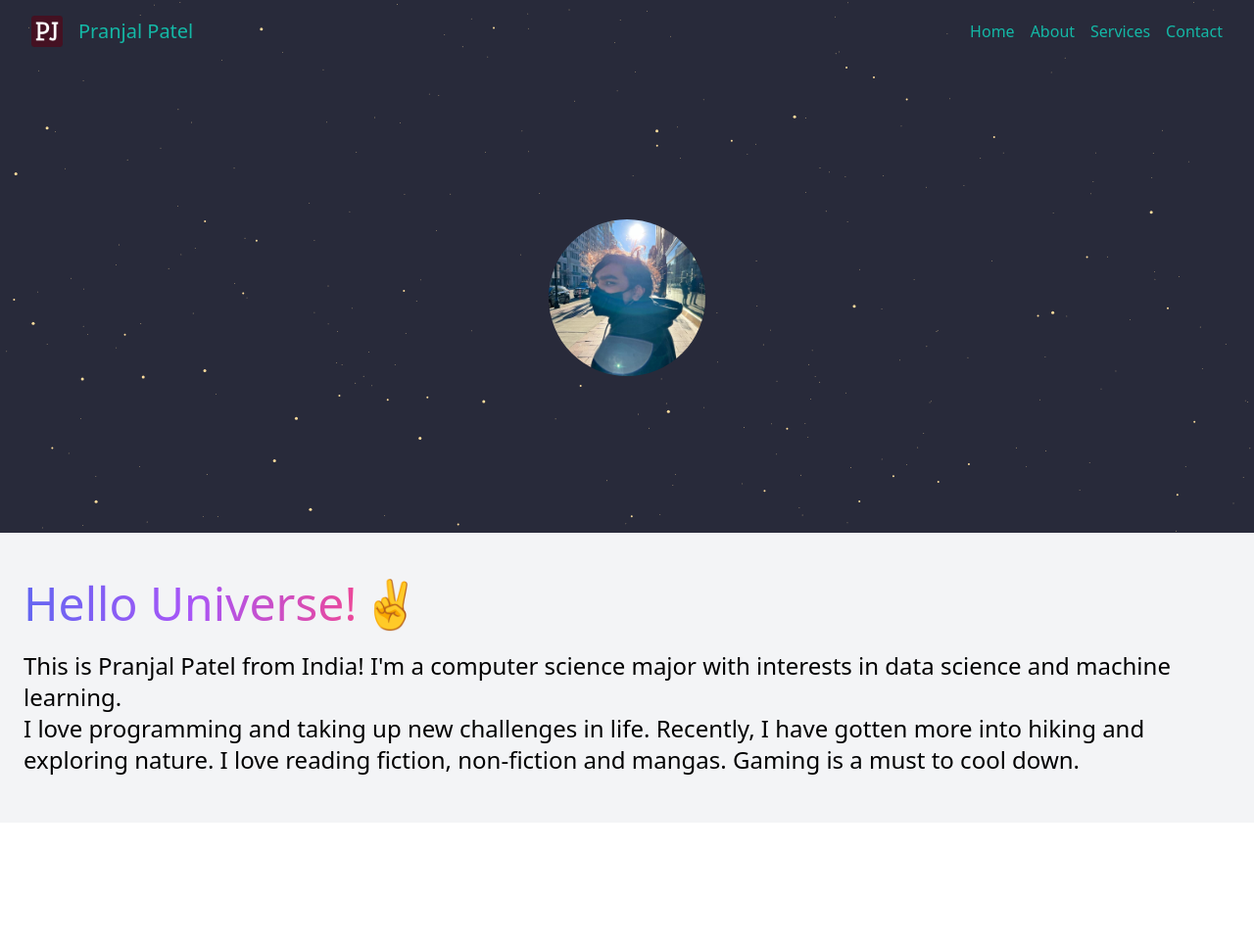
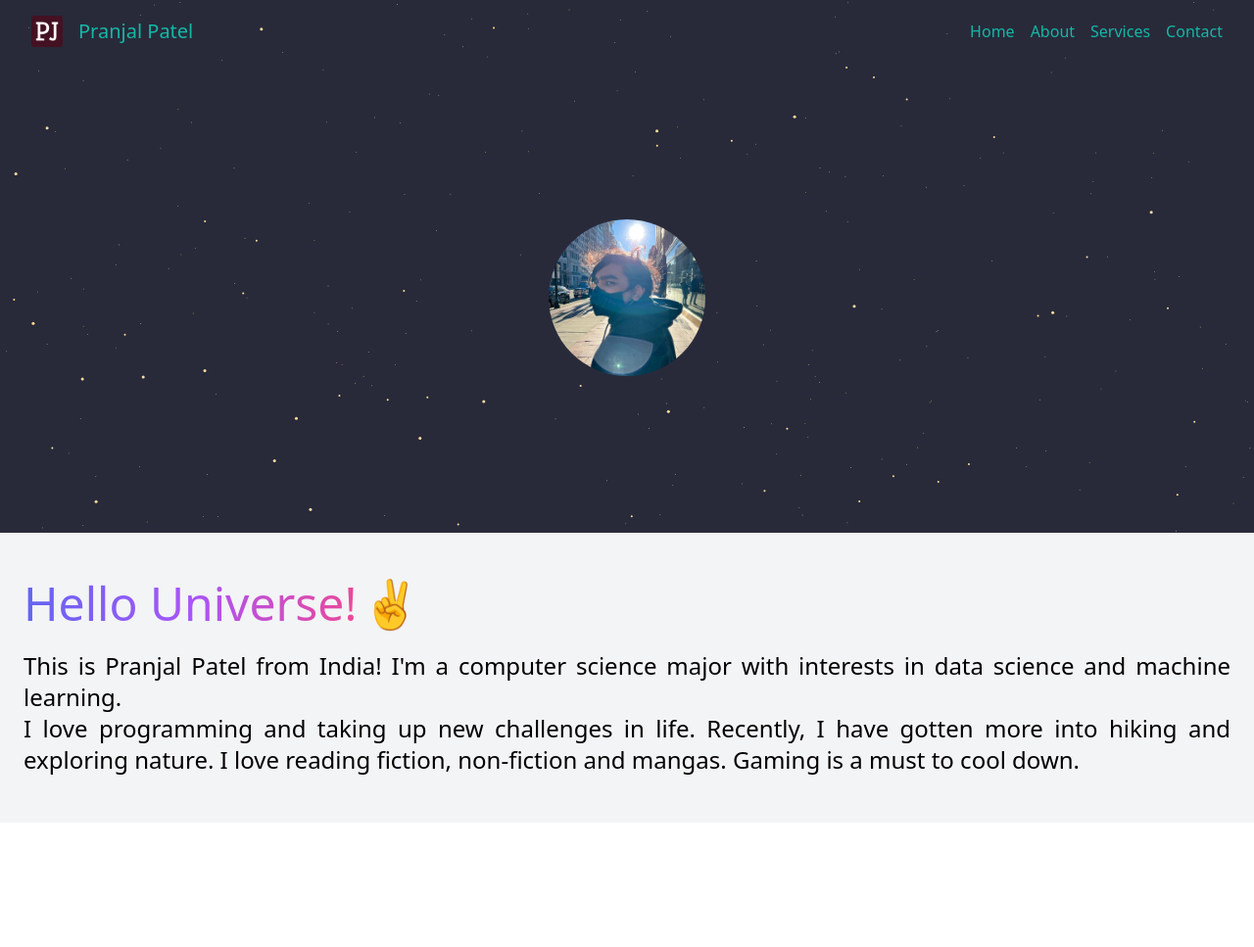
Before and after one commit to pranj999/protfolio, a Django app: page / in a window 1280 px wide. Shown: the top 967 px of the page at 98% size. Run offline with Django 4.2, Linux system fonts and the light colour scheme; some libraries are stand-ins or nearby versions.

Commit message:
Home Page Update

```diff
--- a/portfolio/firstpage/templates/home.html
+++ b/portfolio/firstpage/templates/home.html
@@ -13,8 +13,8 @@ Hello
 <div class="mt-6 px-6 py-12 bg-gray-100" id="about">
   <h1 class="inline text-5xl text-transparent bg-clip-text bg-gradient-to-r from-indigo-500 via-purple-500 to-pink-500"> Hello Universe!</h1>
   <p class="inline text-5xl">&#9996;</p><br/><br/>
-  <p class="text-2xl ">This is Pranjal Patel from India! I'm a computer science major with interests in data science and machine learning.</p>
-  <p class="text-2xl">I love programming and taking up new challenges in life. Recently, I have gotten more into hiking and exploring nature. I love reading fiction, non-fiction and mangas. Gaming is a must to cool down.</p>
+  <p class="text-2xl text-justify">This is Pranjal Patel from India! I'm a computer science major with interests in data science and machine learning.</p>
+  <p class="text-2xl text-justify">I love programming and taking up new challenges in life. Recently, I have gotten more into hiking and exploring nature. I love reading fiction, non-fiction and mangas. Gaming is a must to cool down.</p>
 </div>
 
 <div class="mt-6 px-6 py-12">
@@ -25,13 +25,17 @@ Hello
   <h1 class="text-5xl text-red-500 underline underline-offset-4">Journey till now</h1>
   <div class="mt-10 flex justify-around">
   <img src="{% static 'profile.jpg' %}" alt="bodyImg" class="w-40 h-40 flex justify-start "/>
-  <p class="m-4 text-xl">Hello there. This is my Journy Paragraph. Proper template still remains to be decided. Another temp update.</p>
+  <p class="m-4 text-xl text-justify">Hello there. This is my Journy Paragraph. Proper template still remains to be decided. Another temp update.</p>
   </div>
 </div>
 
 <div class="m-20 px-10 py-20  flex justify-evenly items-center">
+  <a href="https://github.com/pranj999/pranj999/blob/main/Pranjal_Patel_Resume.pdf">
   <button class="text-xl text-white w-40 h-40 rounded-full bg-gradient-to-r from-indigo-500 via-purple-500 to-pink-500 hover:from-indigo-500 via-purple-500 to-pink-500">Resume</button>
+  </a>
+  <a href="https://github.com/pranj999">
   <button class="text-xl text-white w-40 h-40 rounded-full bg-gradient-to-r from-indigo-500 via-purple-500 to-pink-500 hover:from-indigo-500 via-purple-500 to-pink-500">Projects</button>
+  </a>
 </div>
 
 <button onclick="moveToTop()" id="move-to-top" title="Go to top"
```
